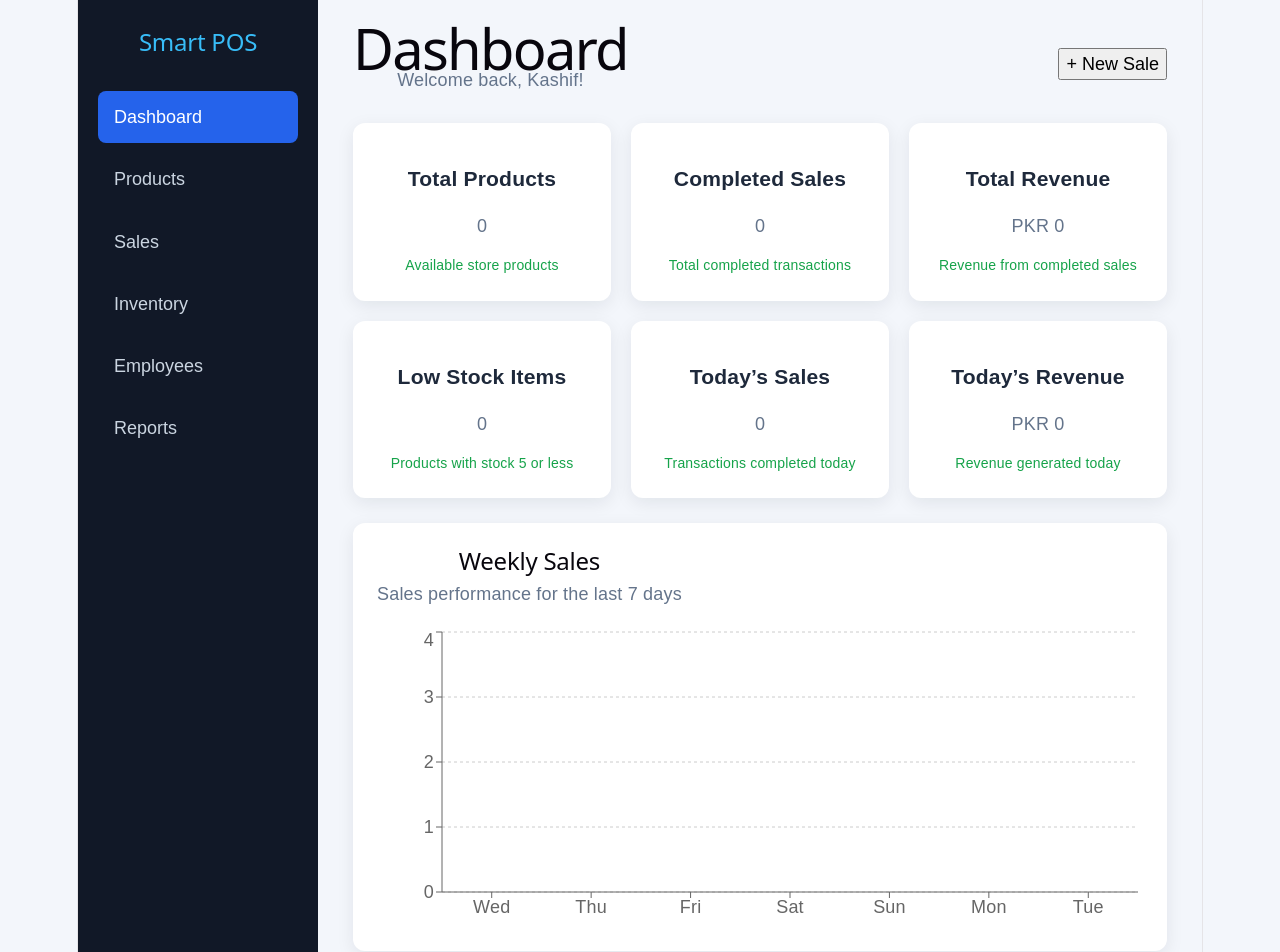
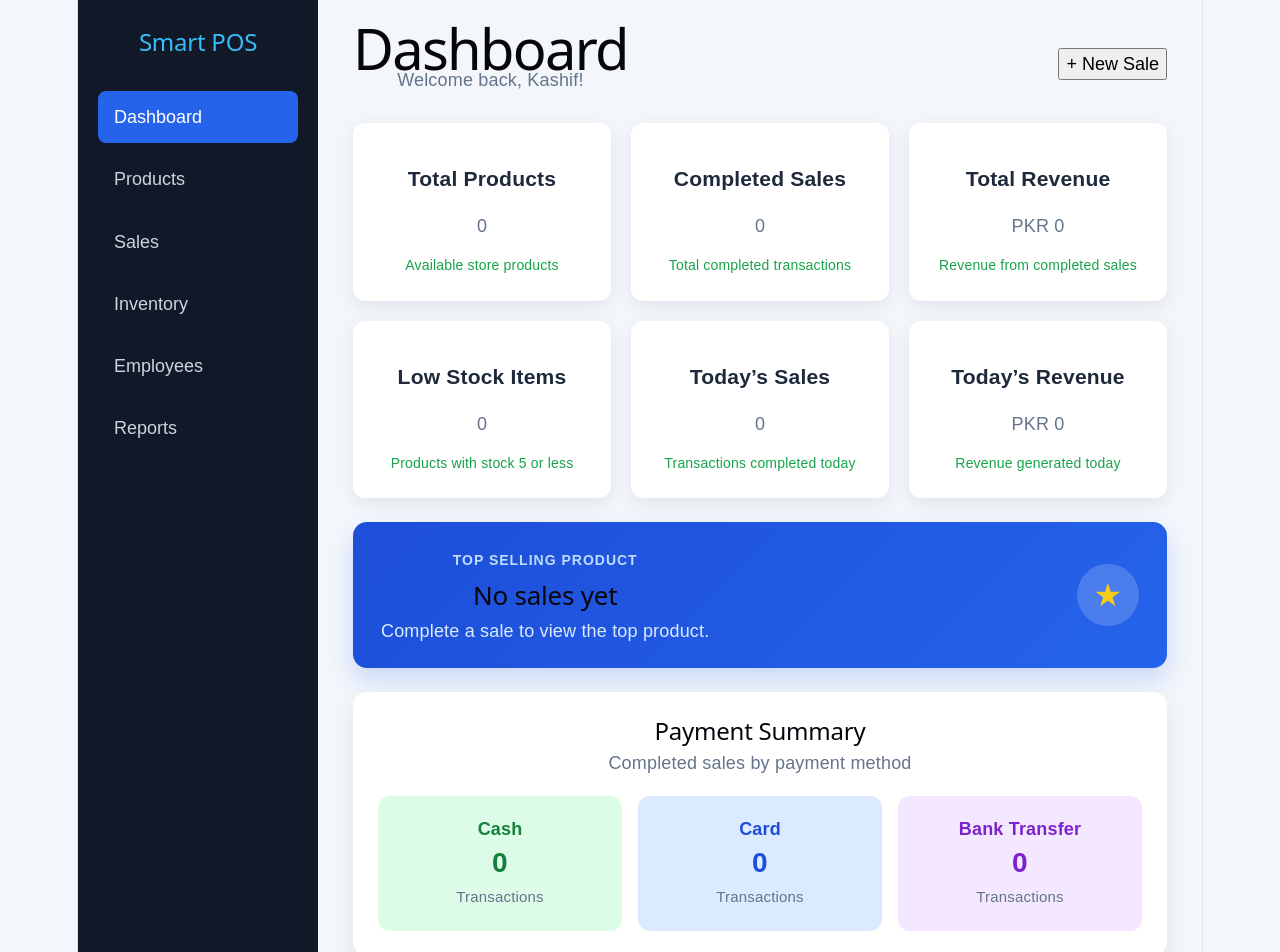
Before and after one commit to kashifmirza11/smart-retail-pos, a React (Vite) app: page / in a window 1280 px wide. Shown: the top 952 px of the page. Built offline with nearby package versions, Linux system fonts and the light colour scheme.

Commit message:
Add product and payment dashboard insights

```diff
--- a/src/App.css
+++ b/src/App.css
@@ -470,3 +470,104 @@ th {
 .restock-button:hover {
   background: #bbf7d0;
 }
+.top-product-insight {
+  display: flex;
+  justify-content: space-between;
+  align-items: center;
+  margin-top: 24px;
+  padding: 24px 28px;
+  border-radius: 14px;
+  color: white;
+  background: linear-gradient(135deg, #1d4ed8, #2563eb);
+  box-shadow: 0 12px 25px rgba(37, 99, 235, 0.2);
+}
+
+.top-product-insight h2 {
+  margin: 7px 0;
+  font-size: 26px;
+}
+
+.top-product-insight p {
+  margin: 0;
+  color: #dbeafe;
+}
+
+.insight-label {
+  font-size: 14px;
+  font-weight: 600;
+  color: #bfdbfe;
+  text-transform: uppercase;
+  letter-spacing: 1px;
+}
+
+.insight-icon {
+  display: grid;
+  place-items: center;
+  width: 62px;
+  height: 62px;
+  border-radius: 50%;
+  background: rgba(255, 255, 255, 0.18);
+  color: #facc15;
+  font-size: 32px;
+}
+.payment-summary {
+  margin-top: 24px;
+  padding: 25px;
+  background: white;
+  border-radius: 14px;
+  box-shadow: 0 10px 22px rgba(15, 23, 42, 0.08);
+}
+
+.payment-summary-heading {
+  margin-bottom: 20px;
+}
+
+.payment-summary-heading h2 {
+  margin: 0 0 5px;
+}
+
+.payment-summary-heading p {
+  margin: 0;
+  color: #64748b;
+}
+
+.payment-summary-cards {
+  display: grid;
+  grid-template-columns: repeat(3, 1fr);
+  gap: 16px;
+}
+
+.payment-method-card {
+  display: flex;
+  flex-direction: column;
+  padding: 20px;
+  border-radius: 12px;
+}
+
+.payment-method-card span {
+  font-weight: 600;
+}
+
+.payment-method-card strong {
+  margin: 8px 0;
+  font-size: 28px;
+}
+
+.payment-method-card small {
+  color: #64748b;
+}
+
+.cash-payment {
+  background: #dcfce7;
+  color: #15803d;
+}
+
+.card-payment {
+  background: #dbeafe;
+  color: #1d4ed8;
+}
+
+.bank-payment {
+  background: #f3e8ff;
+  color: #7e22ce;
+}
--- a/src/App.jsx
+++ b/src/App.jsx
@@ -60,6 +60,32 @@ const todayRevenue = todaySales.reduce(
   (sum, sale) => sum + Number(sale.total),
   0,
 );
+const productSales = savedSales.reduce((result, sale) => {
+  const productName = sale.product;
+  const quantity = Number(sale.quantity) || 1;
+
+  result[productName] = (result[productName] || 0) + quantity;
+  return result;
+}, {});
+
+const topSellingProduct =
+  Object.entries(productSales).sort((a, b) => b[1] - a[1])[0] || null;
+  const paymentSummary = savedSales.reduce(
+    (summary, sale) => {
+      const method = sale.paymentMethod;
+
+      if (method === "Cash") summary.cash += 1;
+      if (method === "Card") summary.card += 1;
+      if (method === "Bank Transfer") summary.bankTransfer += 1;
+
+      return summary;
+    },
+    {
+      cash: 0,
+      card: 0,
+      bankTransfer: 0,
+    },
+  );
   const lowStockItems = savedProducts.filter(
     (product) => Number(product.stock) <= 5,
   ).length;
@@ -224,6 +250,51 @@ const todayRevenue = todaySales.reduce(
                 <span>Revenue generated today</span>
               </div>
             </section>
+            <section className="top-product-insight">
+              <div>
+                <span className="insight-label">Top Selling Product</span>
+
+                {topSellingProduct ? (
+                  <>
+                    <h2>{topSellingProduct[0]}</h2>
+                    <p>{topSellingProduct[1]} units sold</p>
+                  </>
+                ) : (
+                  <>
+                    <h2>No sales yet</h2>
+                    <p>Complete a sale to view the top product.</p>
+                  </>
+                )}
+              </div>
+
+              <div className="insight-icon">★</div>
+            </section>
+            <section className="payment-summary">
+              <div className="payment-summary-heading">
+                <h2>Payment Summary</h2>
+                <p>Completed sales by payment method</p>
+              </div>
+
+              <div className="payment-summary-cards">
+                <div className="payment-method-card cash-payment">
+                  <span>Cash</span>
+                  <strong>{paymentSummary.cash}</strong>
+                  <small>Transactions</small>
+                </div>
+
+                <div className="payment-method-card card-payment">
+                  <span>Card</span>
+                  <strong>{paymentSummary.card}</strong>
+                  <small>Transactions</small>
+                </div>
+
+                <div className="payment-method-card bank-payment">
+                  <span>Bank Transfer</span>
+                  <strong>{paymentSummary.bankTransfer}</strong>
+                  <small>Transactions</small>
+                </div>
+              </div>
+            </section>
             <section className="sales-chart">
               <div className="section-heading">
                 <div>
```
